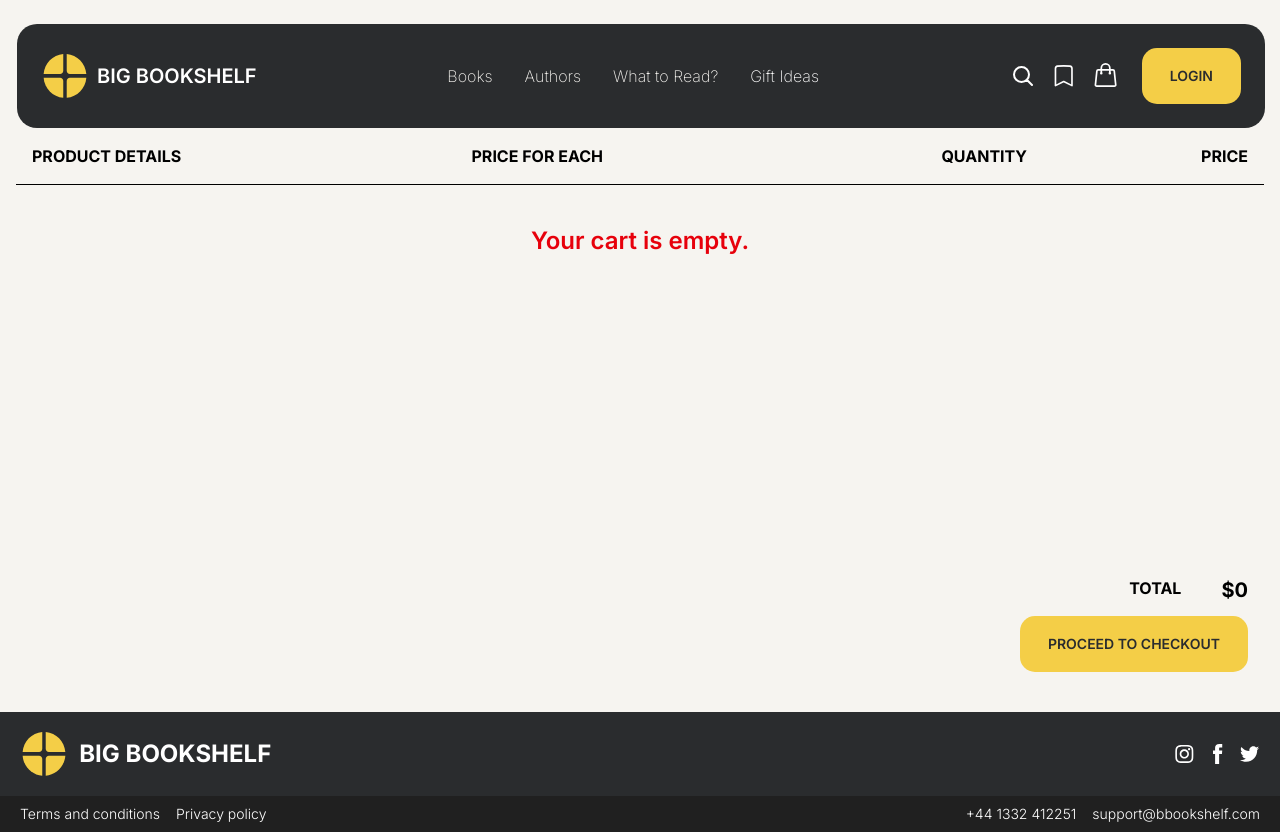
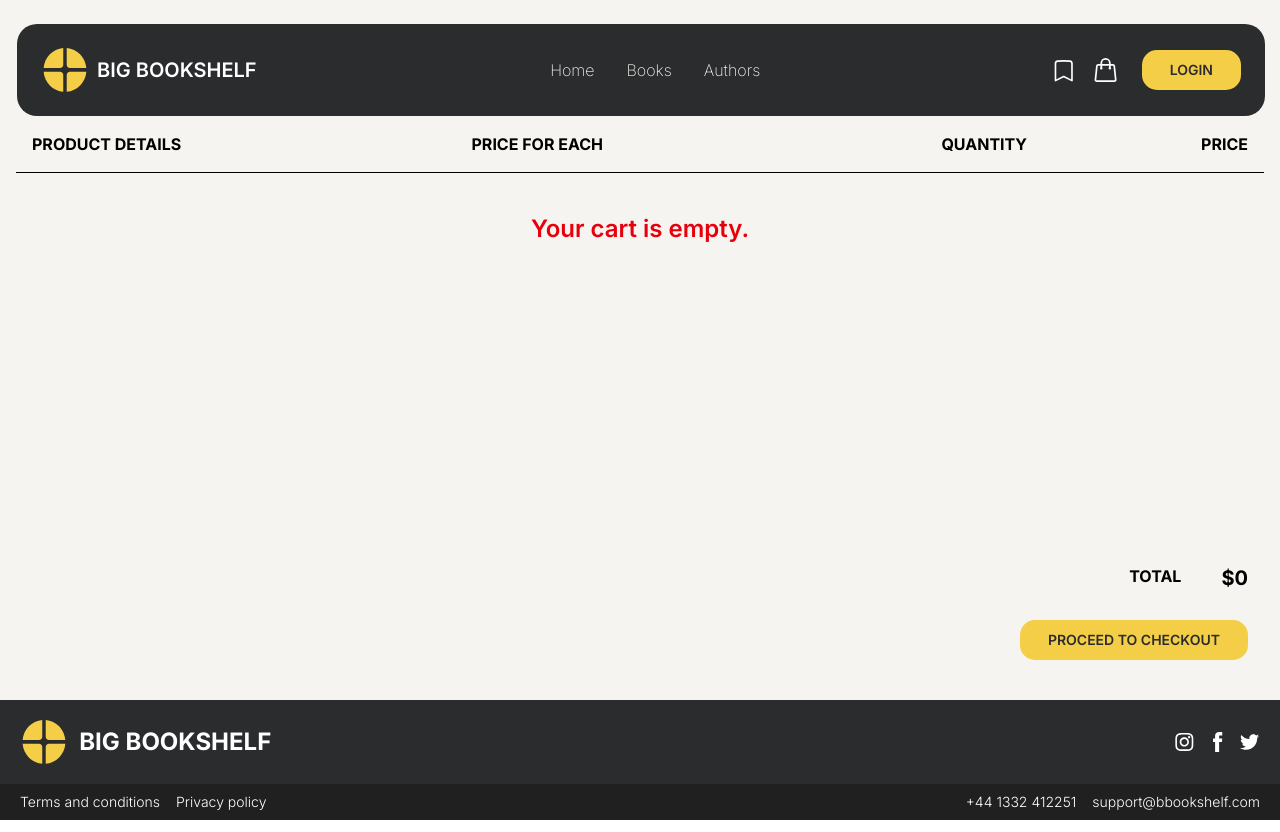
Before and after one commit to abdullahnadeemdev/bookshelf, a React (Vite) app: page /cart in a window 1280 px wide. Built offline with nearby package versions, Linux system fonts and the light colour scheme.

Commit message:
fix(fixed UI and number in navbar)

```diff
--- a/src/components/shared/button/Button.jsx
+++ b/src/components/shared/button/Button.jsx
@@ -8,7 +8,7 @@ const Button = ({ children, variant, className, ...props }) => {
         rounded-[15px]
         cursor-pointer
         duration-500 ease-out hover:scale-105 xs:px-4 xs:py-2.5 xs:text-sm
-        sm:py-4.5
+        sm:py-2.5
         lg:px-7 lg:text-sm
         ${
           variant === "outline"
--- a/src/components/shared/navBar/navBar.jsx
+++ b/src/components/shared/navBar/navBar.jsx
@@ -22,8 +22,8 @@ const NavBar = () => {
   const userCart = cart.filter((item) => item.email === user.email);
   const userBookmark = books.filter((item) => item.email === user.email);
 
-  let num = userCart.length;
-  let bookmark = userBookmark.length;
+  let num = cart.length;
+  let bookmark = books.length;
 
   return (
     <div className="w-full max-w-[1440px] px-4  z-50 md:sticky top-3">
@@ -39,6 +39,15 @@ const NavBar = () => {
           </NavLink>
 
           <ul className="list-none flex gap-5 text-xs lg:text-sm lg:gap-6 xl:gap-8 xl:text-base font-extralight cursor-pointer">
+            <NavLink
+              to="/"
+              className={({ isActive }) =>
+                isActive ? "text-yellow" : "text-whiteBg"
+              }
+            >
+              Home
+            </NavLink>
+
             <NavLink
               to="/books"
               className={({ isActive }) =>
@@ -56,25 +65,15 @@ const NavBar = () => {
             >
               Authors
             </NavLink>
-
-            <NavLink
-              to="/bookmark"
-              className={({ isActive }) =>
-                isActive ? "text-yellow" : "text-whiteBg"
-              }
-            >
-              What to Read?
-            </NavLink>
-
-            <NavLink to="/books">Gift Ideas</NavLink>
           </ul>
 
           <div className="flex items-center relative ">
-            <ul className="flex gap-0.5 lg:gap-2 xl:gap-5 mr-3 ">
-              <SearchIcon className=" h-3.5 w-3.5  lg:h-6.5! lg:w-6! stroke-white!" />
+            <ul className="flex gap-1 lg:gap-2 xl:gap-5 mr-3 ">
+              {/* <SearchIcon className=" h-3.5 w-3.5  lg:h-6.5! lg:w-6! stroke-white!" /> */}
+
               <NavLink to="/bookmark">
                 {bookmark !== 0 ? (
-                  <div className="absolute flex items-center justify-center bg-yellow rounded-full w-3 h-3 lg:h-5 lg:w-5 top-3 right-24 lg:top-1 lg:right-36 xl:right-38 text-black">
+                  <div className="absolute flex items-center justify-center bg-yellow rounded-full w-3 h-3 lg:h-5 lg:w-5 top-2 right-26 lg:top-1 lg:right-36 xl:right-38 text-black">
                     <p className="text-[8px] lg:text-sm font-medium">
                       {bookmark}
                     </p>
@@ -82,21 +81,21 @@ const NavBar = () => {
                 ) : (
                   ""
                 )}
-                <BookmarkIcon className=" h-3.5 w-3.5 mt-0.5 lg:h-5.5! lg:w-5! " />
+                <BookmarkIcon className=" h-4.5 w-3.5 mt-0.5 lg:h-5.5! lg:w-5! " />
               </NavLink>
               <li>
                 <NavLink to="/cart">
                   {num === 0 ? (
                     ""
                   ) : (
-                    <div className="flex justify-center items-center absolute top-3 left-9 lg:left-18 lg:top-1 xl:left-24 xl:top-1  bg-yellow w-3 h-3 lg:h-5 lg:w-5 rounded-full ">
+                    <div className="flex justify-center items-center absolute top-2 left-6 lg:left-9 lg:top-1 xl:left-13 xl:top-1  bg-yellow w-3 h-3 lg:h-5 lg:w-5 rounded-full ">
                       <p className="text-black font-medium text-[8px] lg:text-sm">
                         {num}
                       </p>
                     </div>
                   )}
 
-                  <CartIcon className=" h-3.5 w-3.5 lg:h-6! lg:w-6!" />
+                  <CartIcon className=" h-4.5 w-3.5 lg:h-6! lg:w-6!" />
                 </NavLink>
               </li>
             </ul>
@@ -133,6 +132,13 @@ const NavBar = () => {
           {click ? (
             <ul className="mx-2">
               <NavLink
+                to="/"
+                className="w-full block font-semibold bg-black text-yellow hover:bg-yellow rounded-[20px] hover:text-black px-3 py-4 text-lg transition-all duration-300 cursor-pointer "
+              >
+                Home
+              </NavLink>
+
+              <NavLink
                 to="/books"
                 className="w-full block font-semibold bg-black text-yellow hover:bg-yellow rounded-[20px] mt-1 hover:text-black px-3 py-4 text-lg transition-all duration-300 cursor-pointer "
               >
@@ -145,24 +151,6 @@ const NavBar = () => {
               >
                 Authors
               </NavLink>
-
-              <NavLink
-                to="/bookmark"
-                className="w-full block font-semibold bg-black text-yellow hover:bg-yellow rounded-[20px] hover:text-black px-3 py-4 text-lg transition-all duration-300 cursor-pointer "
-              >
-                What to Read?
-              </NavLink>
-
-              <NavLink
-                to="/books"
-                className="w-full block font-semibold bg-black text-yellow hover:bg-yellow rounded-[20px] hover:text-black px-3 py-4 text-lg transition-all duration-300 cursor-pointer "
-              >
-                Gift Ideas
-              </NavLink>
-
-              <NavLink className="w-full block font-semibold mb-1 bg-black text-yellow hover:bg-yellow hover:text-black px-3 py-4 text-lg transition-all duration-300 cursor-pointer ">
-                About Us
-              </NavLink>
             </ul>
           ) : (
             ""
```
